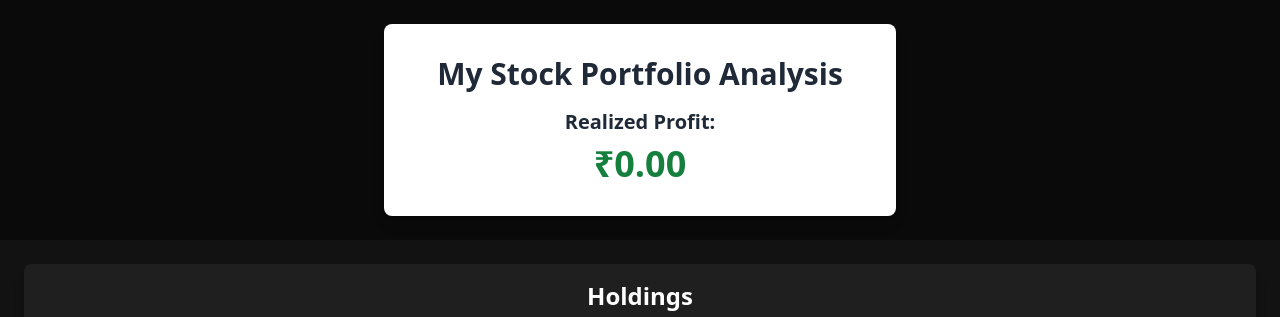
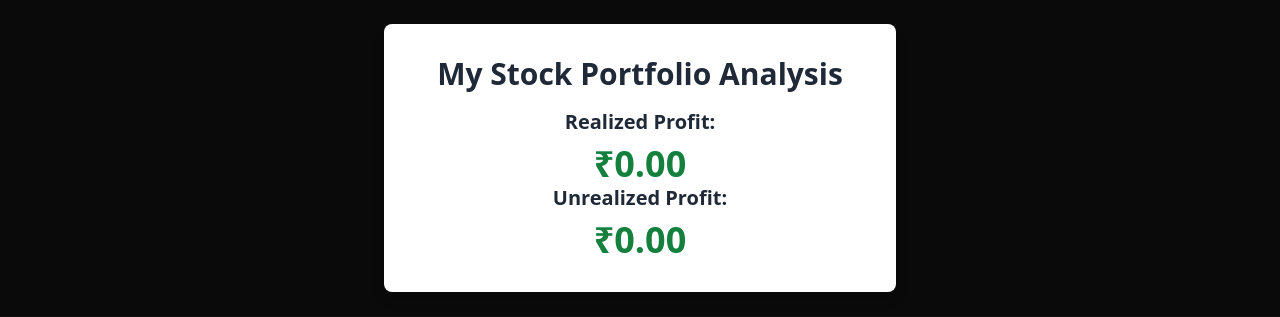
Before and after one commit to Joeyyyyyyy/PortfolioProject, a Flask app: template templates/stockDisplay.html in a window 1280 px wide. Shown: the part 64-381 px from the top of the page. Run offline with Flask 3, Linux system fonts and the light colour scheme; the template is opened without the code that fills it, so the values that code supplies are empty; some libraries are stand-ins or nearby versions.

Commit message:
Added unrealized profit in the container

```diff
--- a/app.py
+++ b/app.py
@@ -247,7 +247,7 @@ class StockPortfolioAPI:
             realized_profit = self.portfolio.getRealisedProfit()
             return jsonify({"realized_profit": realized_profit})
 
-        @self.app.route("/api/profit", methods=["GET"])
+        @self.app.route("/api/unrealisedprofit", methods=["GET"])
         def get_unrealisedprofit() -> tuple:
             """
             Get the unrealized profit from the portfolio.
--- a/static/script.js
+++ b/static/script.js
@@ -6,6 +6,7 @@
  */
 document.addEventListener("DOMContentLoaded", function () {
     fetchRealizedProfit();
+    fetchUnrealizedProfit();
     fetchHeldStocks();
     fetchSoldStocks();
 });
@@ -34,6 +35,28 @@ function fetchRealizedProfit() {
             document.getElementById("realized-profit").textContent = `${data.realized_profit.toFixed(2)}`;
         })
         .catch(error => console.error("Error fetching realized profit:", error));
+}
+
+/**
+ * Fetches the unrealized profit data from the API and updates the page with the profit value.
+ *
+ * @function fetchUnealizedProfit
+ * @throws {Error} Throws an error if the API request fails.
+ */
+function fetchUnrealizedProfit() {
+    fetch("/api/unrealisedprofit", {
+        headers: {
+            "x-api-key": API_KEY
+        }
+    })
+        .then(response => {
+            if (!response.ok) throw new Error("Failed to fetch unrealized profit");
+            return response.json();
+        })
+        .then(data => {
+            document.getElementById("unrealized-profit").textContent = `${data.unrealized_profit.toFixed(2)}`;
+        })
+        .catch(error => console.error("Error fetching unrealized profit:", error));
 }
 
 /**
--- a/templates/stockDisplay.html
+++ b/templates/stockDisplay.html
@@ -112,6 +112,15 @@
           <h2 class="text-xl font-semibold text-gray-800">Realized Profit:</h2>
           <p
             id="realized-profit"
+            class="text-4xl font-bold text-green-700 mt-2"
+          >
+            ₹0.00
+          </p>
+        </div>
+        <div id="profit" class="text-center">
+          <h2 class="text-xl font-semibold text-gray-800">Unrealized Profit:</h2>
+          <p
+            id="unrealized-profit"
             class="text-4xl font-bold text-green-700 mt-2"
           >
             ₹0.00
```
